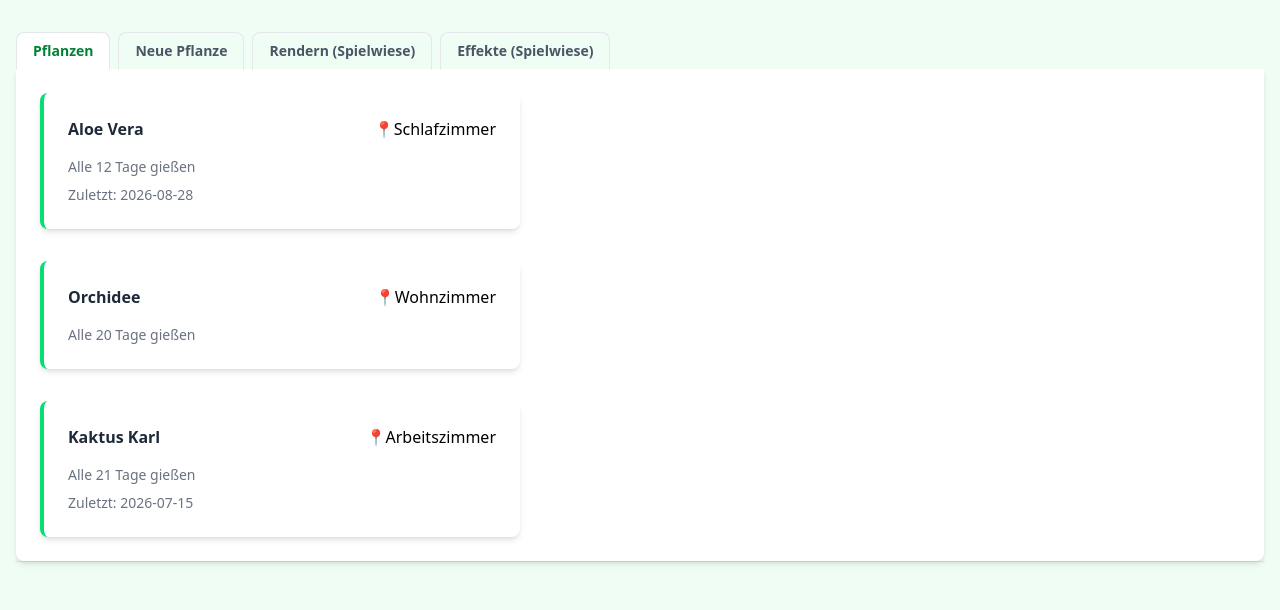
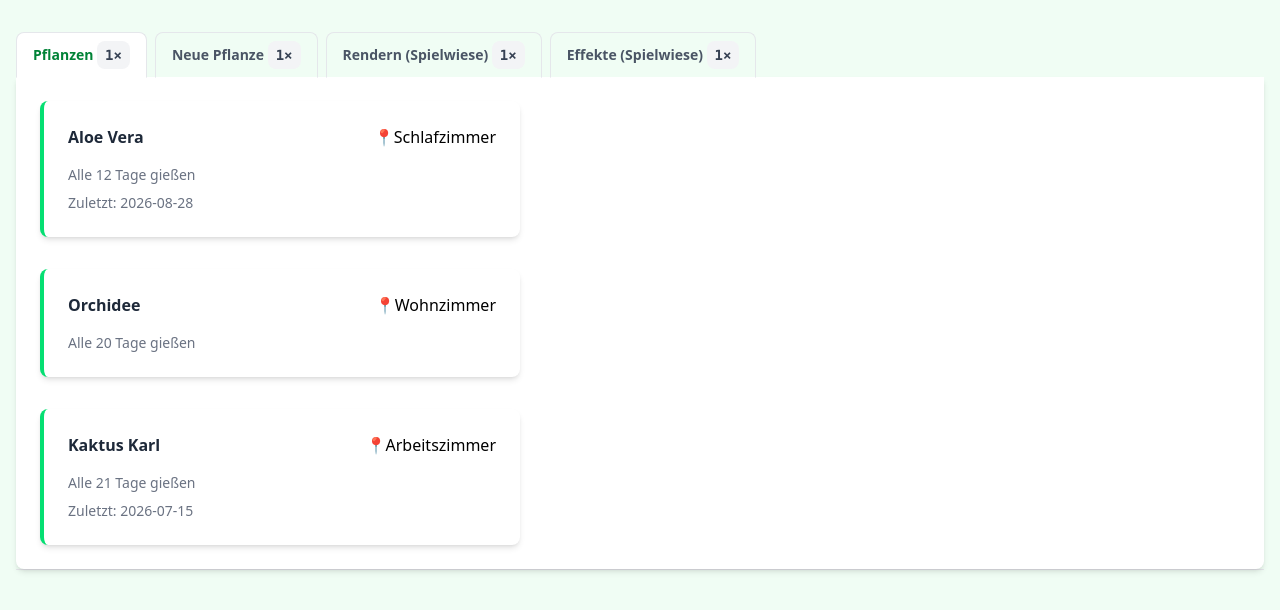
Before and after one commit to nilshartmann-workshops/2026-09-01-react, a React (Vite) app in the folder workspace/: page / in a window 1280 px wide. Shown: the top 610 px of the page. Built offline with nearby package versions, Linux system fonts and the light colour scheme.

Commit message:
24: Die Grenze von Context (KEINE Übung)

```diff
--- a/workspace/src/components/TabBar.tsx
+++ b/workspace/src/components/TabBar.tsx
@@ -1,4 +1,4 @@
-import { createContext, ReactNode, useContext, useState } from "react";
+import { createContext, ReactNode, useContext, useRef, useState } from "react";
 
 /**
  * Eine Tab-Navigation aus drei Bausteinen: `TabBar` (der Rahmen), `Tab`
@@ -50,6 +50,8 @@ export function TabBar({ defaultTabId, children }: TabBarProps) {
   const [activeTabId, setActiveTabId] = useState(defaultTabId);
 
   // 💬 Seit React 19 direkt als Provider; vorher <TabBarContext.Provider>
+  // 💬 Zeigen: useMemo um den Wert legen -> ändert nichts. Es gibt hier nichts
+  //    zu stabilisieren, activeTabId ändert sich ja wirklich.
   return (
     <TabBarContext value={{ activeTabId, onTabChange: setActiveTabId }}>
       <div className={"TabBar"}>{children}</div>
@@ -69,8 +71,17 @@ type TabProps = {
  *
  * Ist dieser Tab gerade aktiv, wird der Button deaktiviert.
  */
+// 💬 Zeigen: Tab in memo() wickeln. Seine Properties sind konstant, der Zähler
+//    läuft trotzdem weiter: memo vergleicht Properties, und ein Context ist
+//    keine.
 export function Tab({ tabId, children }: TabProps) {
   const { activeTabId, onTabChange } = useTabBarContext();
+
+  /* eslint-disable react-hooks/refs -- Render-Zähler, Begründung in Child.tsx */
+  const renderCount = useRef(0);
+  renderCount.current++;
+  const renders = renderCount.current;
+  /* eslint-enable react-hooks/refs */
 
   const isActive = tabId === activeTabId;
 
@@ -80,7 +91,7 @@ export function Tab({ tabId, children }: TabProps) {
       disabled={isActive}
       onClick={() => onTabChange(tabId)}
     >
-      {children}
+      {children} <span className={"RenderCounter"}>{renders}×</span>
     </button>
   );
 }
```
Also changed, not shown: 1 other file (tests, documents, lock files or other folders).
